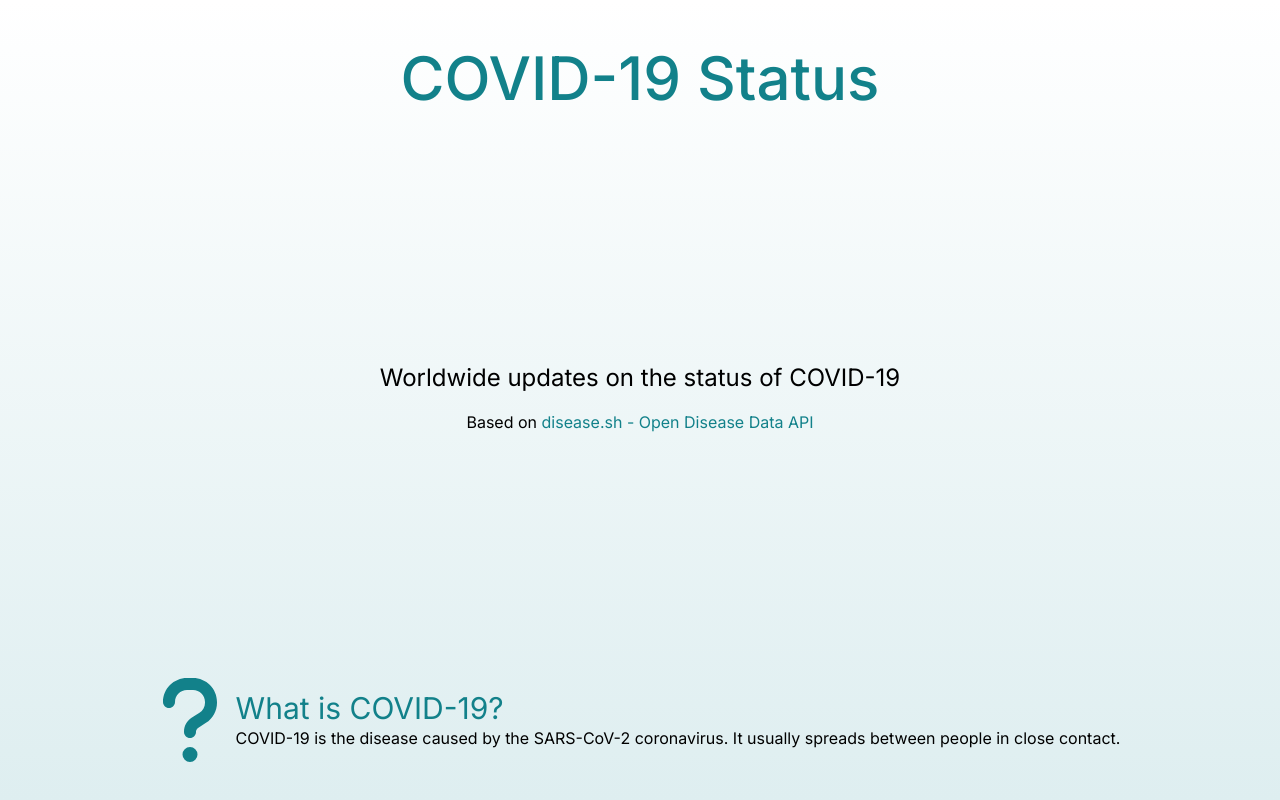
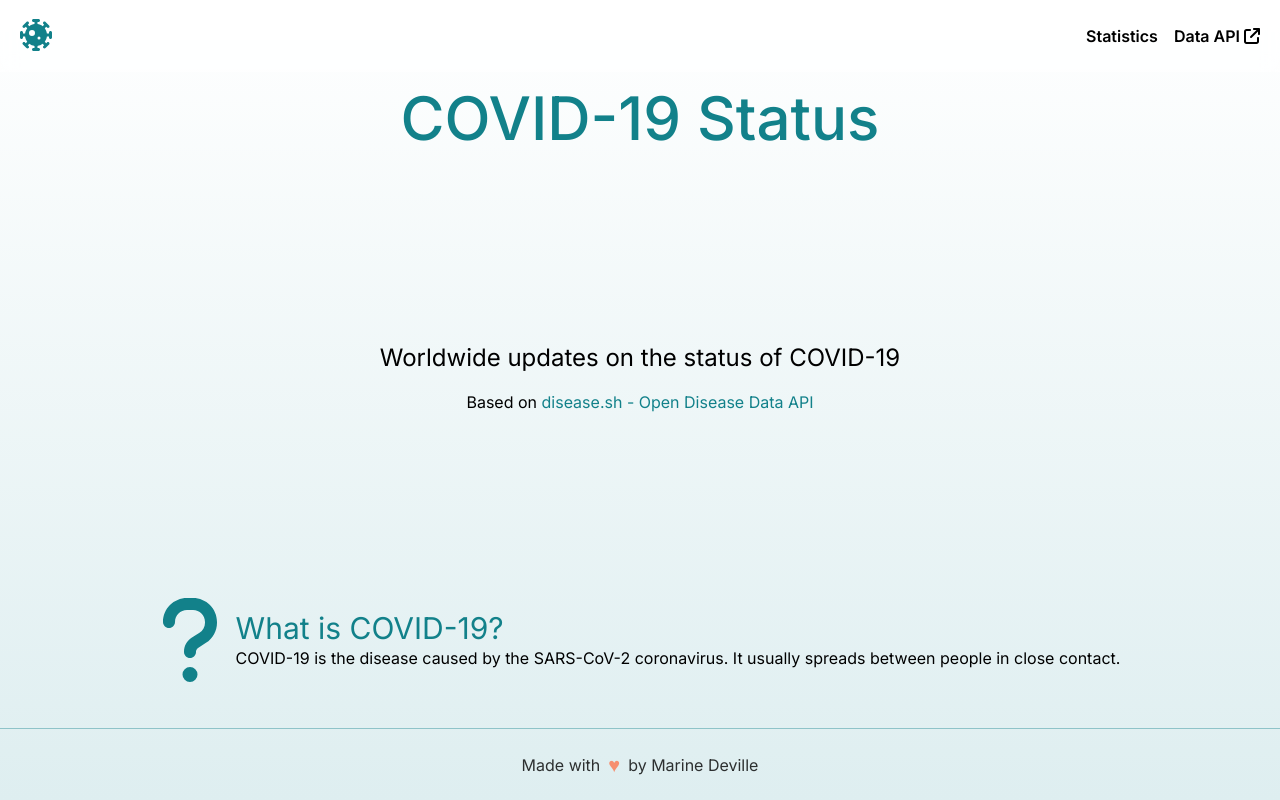
Before and after one commit to Xelfie/covid-status, a Next.js app: page / in a window 1280 px wide. Built offline with nearby package versions, Linux system fonts and the light colour scheme.

Commit message:
Added navbar and footer

```diff
--- a/src/app/layout.tsx
+++ b/src/app/layout.tsx
@@ -1,5 +1,8 @@
 import type { Metadata } from "next";
 import { Inter } from "next/font/google";
+
+import Footer from "@/components/layout/Footer";
+import Navbar from "@/components/layout/Navbar";
 
 import "@/styles/globals.css";
 import "@fortawesome/fontawesome-svg-core/styles.css";
@@ -19,9 +22,11 @@ export default function RootLayout({
   return (
     <html lang="en">
       <body suppressHydrationWarning className={inter.className}>
-        <main className="flex min-h-screen flex-col items-center gap-5 p-8 md:px-24">
+        <Navbar />
+        <main className="-mt-layoutOffset flex min-h-screen flex-col items-center gap-10 p-10 px-[calc(5%+10px)] pt-layoutOffset">
           {children}
         </main>
+        <Footer />
       </body>
     </html>
   );
--- /dev/null
+++ b/src/components/layout/Footer.tsx
@@ -0,0 +1,10 @@
+import React from "react";
+
+export default function Footer() {
+  return (
+    <footer className="flex h-footer w-full flex-row items-center justify-center border-t border-primary/50 bg-transparent px-5 opacity-80">
+      Made with <span className="px-2 text-xl text-accent">♥</span> by Marine
+      Deville
+    </footer>
+  );
+}
--- /dev/null
+++ b/src/components/layout/Navbar.tsx
@@ -0,0 +1,38 @@
+import React from "react";
+import Link from "next/link";
+
+import { faArrowUpRightFromSquare } from "@fortawesome/free-solid-svg-icons/faArrowUpRightFromSquare";
+import { faVirusCovid } from "@fortawesome/free-solid-svg-icons/faVirusCovid";
+import { FontAwesomeIcon } from "@fortawesome/react-fontawesome";
+
+export default function Navbar() {
+  return (
+    <nav className="sticky top-0 z-40 flex h-navbar w-full flex-none items-center bg-backgroundStart/50 px-5 backdrop-blur">
+      <ul className="flex w-full flex-row items-center justify-between">
+        <li>
+          <Link href="/">
+            <FontAwesomeIcon
+              className="-ml-3 p-3 text-primary hover:text-accent"
+              icon={faVirusCovid}
+              size="2x"
+            />
+          </Link>
+        </li>
+        <span className="flex h-full flex-row gap-4">
+          <li className="font-semibold hover:text-accent">
+            <Link href="/stats">Statistics</Link>
+          </li>
+          <li className="font-semibold hover:text-accent">
+            <Link
+              href="https://disease.sh/docs/"
+              target="_blank"
+              rel="noopener noreferrer"
+            >
+              Data API <FontAwesomeIcon icon={faArrowUpRightFromSquare} />
+            </Link>
+          </li>
+        </span>
+      </ul>
+    </nav>
+  );
+}
--- a/tailwind.config.ts
+++ b/tailwind.config.ts
@@ -1,4 +1,7 @@
 import type { Config } from "tailwindcss";
+
+export const NAVBAR_HEIGHT_REM = 4.5;
+export const FOOTER_HEIGHT_REM = 4.5;
 
 const config: Config = {
   content: [
@@ -21,6 +24,13 @@ const config: Config = {
         "gradient-conic":
           "conic-gradient(from 180deg at 50% 50%, var(--tw-gradient-stops))",
       },
+      height: {
+        navbar: `${NAVBAR_HEIGHT_REM}rem`,
+        footer: `${FOOTER_HEIGHT_REM}rem`,
+      },
+      spacing: {
+        layoutOffset: `${NAVBAR_HEIGHT_REM + FOOTER_HEIGHT_REM}rem`,
+      },
     },
   },
   plugins: [],
```
